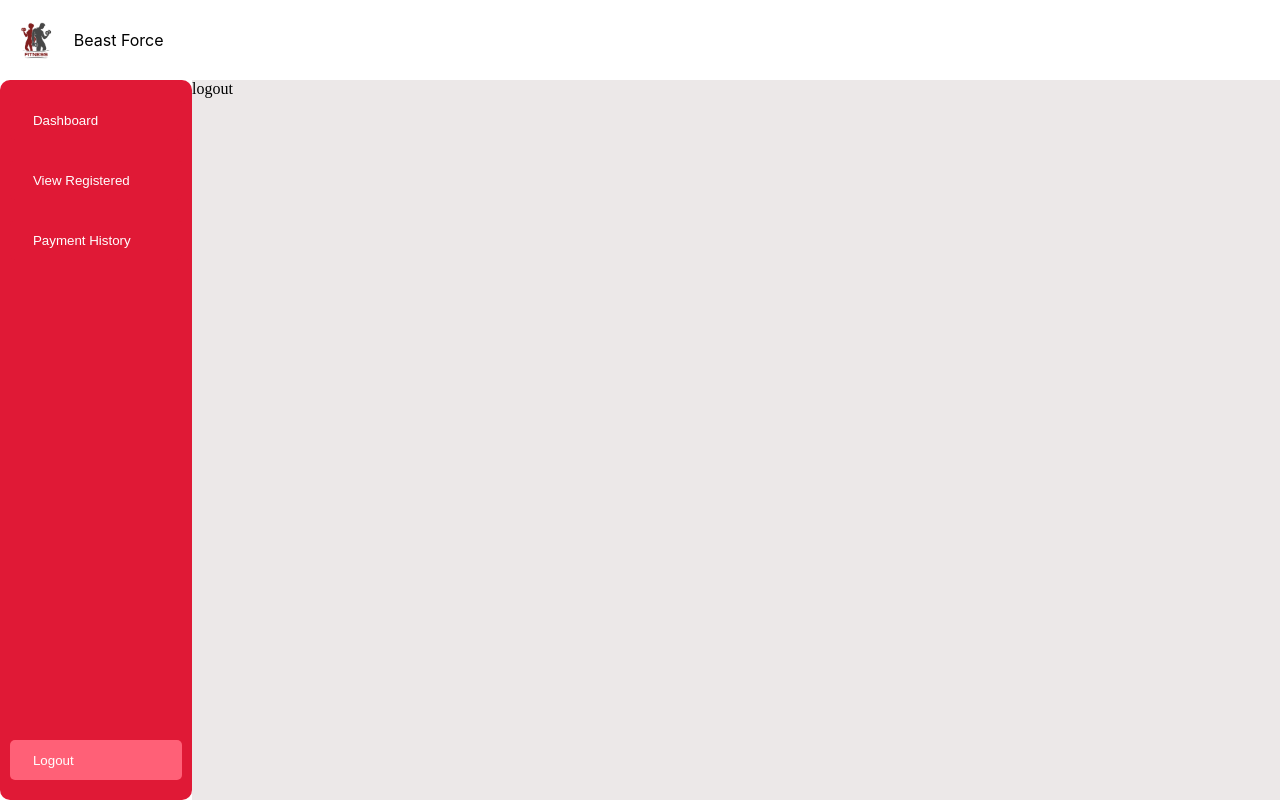
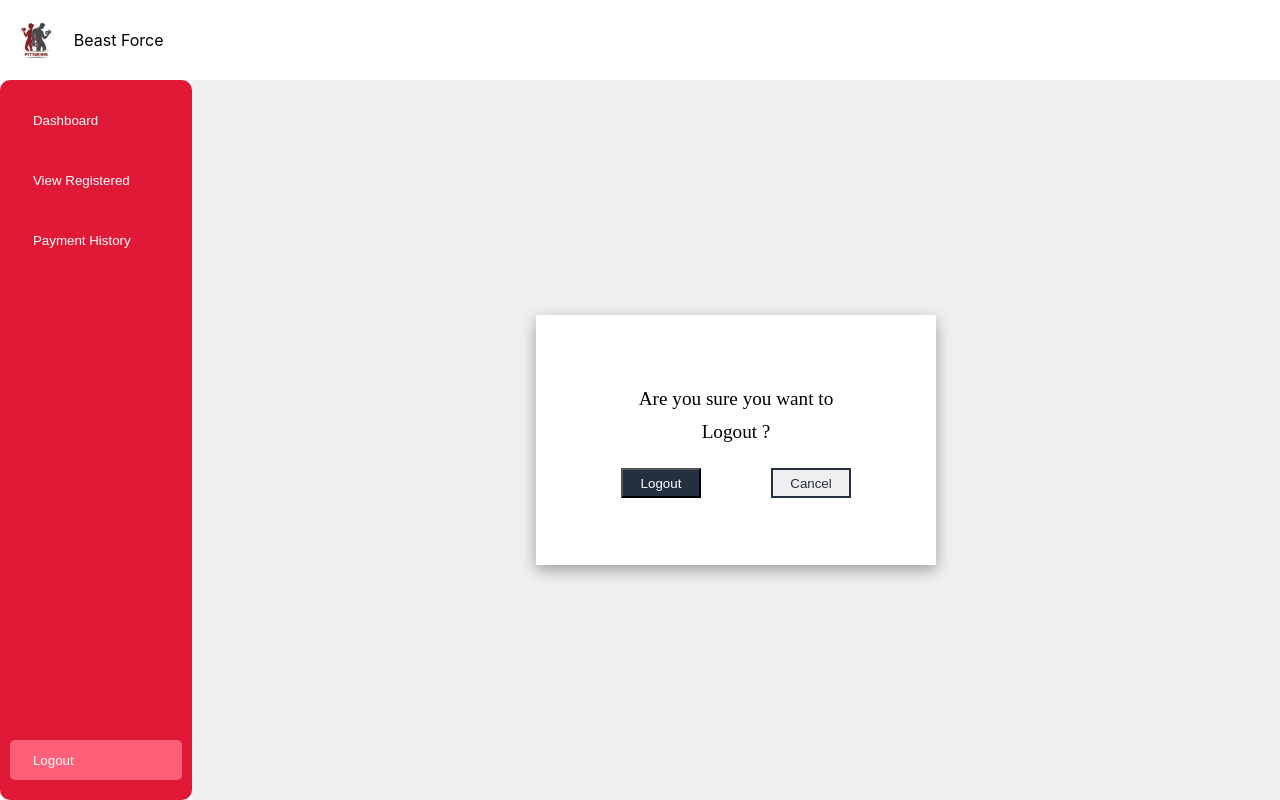
Before and after one commit to kalaimani2003/Gym-Project, a React (Vite) app: page /Logout in a window 1280 px wide. Built offline with nearby package versions, Linux system fonts and the light colour scheme; some icons are missing.

Commit message:
Popup component

```diff
--- a/src/App.jsx
+++ b/src/App.jsx
@@ -1,8 +1,5 @@
 import './App.css'
-import { Inp } from './common/input-box/Inp'
-import { LoginPage } from './components/Login page/LoginPage'
 import { RouterCom } from './Router/RouterCom'
-import { LoginFirstpage } from './screens/loginpage/loginFirstpage'
 import { BrowserRouter } from 'react-router-dom'
 
 
@@ -13,7 +10,6 @@ function App() {
       <BrowserRouter>
         <RouterCom />
       </BrowserRouter>
-      {/* <Inp inp_icon={<EmailIcon/>} inp_type={"number"} inp_plac="Enter Your Number" /> */}
     </>
   )
 }
--- /dev/null
+++ b/src/common/popup/Popup.jsx
@@ -0,0 +1,20 @@
+import React from 'react'
+import "./popup.css"
+
+export const Popup = ({ txt, btn1, btn2, setPop }) => {
+    return (
+        <>
+            <div className="popup_con">
+                <div className="popup_con_in">
+                    <div className="popup_txt">
+                        {txt}
+                    </div>
+                    <div className="popup_btns">
+                        <button className="popup_bt1" onClick={() => setPop(false)}>{btn1}</button>
+                        <button className="popup_bt2" onClick={() => setPop(false)}>{btn2}</button>
+                    </div>
+                </div>
+            </div>
+        </>
+    )
+}
--- /dev/null
+++ b/src/common/popup/popup.css
@@ -0,0 +1,63 @@
+.popup_con {
+    /* border: 2px solid black; */
+    width:85vw;
+    height: 90vh;
+    display: flex;
+    justify-content: center;
+    align-items: center;
+    background: rgba(255, 255, 255, 0.3);
+    backdrop-filter: blur(5px);
+    position: fixed;
+    bottom: 0px;
+    right: 0px;
+    z-index: 2;
+
+}
+
+.popup_con_in {
+    /* border: 2px solid black; */
+    box-shadow: rgba(0, 0, 0, 0.35) 0px 5px 15px;
+    height: 250px;
+    width: 400px;
+    background-color: white;
+    display: flex;
+    flex-direction: column;
+    justify-content: center;
+    align-items: center;
+}
+
+.popup_txt {
+    /* border: 2px solid black; */
+    text-align: center;
+    width: 230px;
+    margin-bottom: 20px;
+    line-height: 33px;
+    font-size: larger;
+    /* display: flex; */
+
+}
+
+.popup_btns {
+    /* border: 2px solid black; */
+    width: 230px;
+    display: flex;
+    justify-content: space-between;
+
+}
+
+.popup_bt1 {
+    height: 30px;
+    width: 80px;
+    color: white;
+    background-color: #243040;
+    cursor: pointer;
+}
+
+.popup_bt2 {
+    /* background-color: #243040; */
+    border: 2px solid #243040;
+    height: 30px;
+    width: 80px;
+    color: #243040;
+    cursor: pointer;
+}
--- a/src/common/table/Table.jsx
+++ b/src/common/table/Table.jsx
@@ -1,8 +1,11 @@
-import React from 'react'
+import React, { useState } from 'react'
 import "./table.css"
 import RestoreIcon from '@mui/icons-material/Restore';
+import { Popup } from '../popup/Popup';
 
-export const Table = () => {
+export const Table = ({ setPop, setPopValue }) => {
+
+
   return (
     <table>
       <thead>
@@ -26,7 +29,7 @@ export const Table = () => {
           <td>2023-01-01</td>
           <td>1 year</td>
           <td>No</td>
-            <td><RestoreIcon/></td>
+          <td onClick={() => { setPop(true); setPopValue("Are you sure you want to renewal ?") }}><RestoreIcon /></td>
         </tr>
         <tr>
           <td>2</td>
@@ -36,7 +39,7 @@ export const Table = () => {
           <td>2023-02-15</td>
           <td>6 months</td>
           <td>No</td>
-            <td><RestoreIcon/></td>
+          <td><RestoreIcon /></td>
         </tr>
         <tr>
           <td>3</td>
@@ -46,7 +49,7 @@ export const Table = () => {
           <td>2022-11-30</td>
           <td>1 year</td>
           <td>Yes</td>
-            <td><RestoreIcon/></td>
+          <td><RestoreIcon /></td>
         </tr>
       </tbody>
     </table>
--- a/src/common/table/table.css
+++ b/src/common/table/table.css
@@ -3,6 +3,7 @@ table {
     border-collapse: separate;
     border-spacing: 4px 15px;
     font-family: var(--primaryFont);
+    width: 100%;
 }
 
 
--- a/src/components/Dashboardcomp/Dashboardcomp.jsx
+++ b/src/components/Dashboardcomp/Dashboardcomp.jsx
@@ -7,6 +7,7 @@ import { ViewReg } from '../../screens/ViewRegister/ViewReg'
 import { Link, useLocation } from 'react-router-dom'
 import { RegisterForm } from '../../screens/dashBoard/Registerform/RegisterForm'
 import { PaymentHistory } from '../../screens/Payment-History/PaymentHistory'
+import { Popup } from '../../common/popup/Popup'
 
 export const Dashboardcomp = () => {
 
@@ -15,6 +16,8 @@ export const Dashboardcomp = () => {
     const location = useLocation();
     let cur_Loc = location.pathname.split("/").pop();
     // console.log(location.pathname.split("/").pop());
+    const [pop, setPop] = useState(false);
+    const [popValue, setPopValue] = useState("");
 
     return (
         <>
@@ -27,10 +30,10 @@ export const Dashboardcomp = () => {
                             Accounts Expired
                         </div>
                         <div className="Dashboardcomp_table">
-                            <Table />
+                            <Table setPop={setPop} setPopValue={setPopValue}/>
                         </div>
                     </div>
-                </div> : (dashTab == "New Register") ? <RegisterForm useDashTab={useDashTab}/> :
+                </div> : (dashTab == "New Register") ? <RegisterForm useDashTab={useDashTab} /> :
                     <div className="Dashboardcomp_table_con">
                         <div className="Dashboardcomp_table_con_in">
                             <div className="Dashboardcomp_table_txt">
@@ -45,13 +48,14 @@ export const Dashboardcomp = () => {
                 <ViewReg />
             </div> : (cur_Loc == "PaymentHistory") ? <div className="Dashboardcomp-con">
                 {/* <ViewReg /> */}
-               <PaymentHistory/>
+                <PaymentHistory />
             </div> : (cur_Loc == "Logout") ? <div className="Dashboardcomp-con">
                 {/* <ViewReg /> */}
-                logout
+                <Popup txt={"Are you sure you want to Logout ?"} btn1={"Logout"} btn2={"Cancel"} />
+
             </div> : ""}
+            {pop ? <Popup txt={popValue} btn1={"sure"} btn2={"Cancel"}  setPop={setPop}/>  : ""}
         </>
-
 
     )
 }
```
Lines whose indentation alone changed are shown as unchanged.
